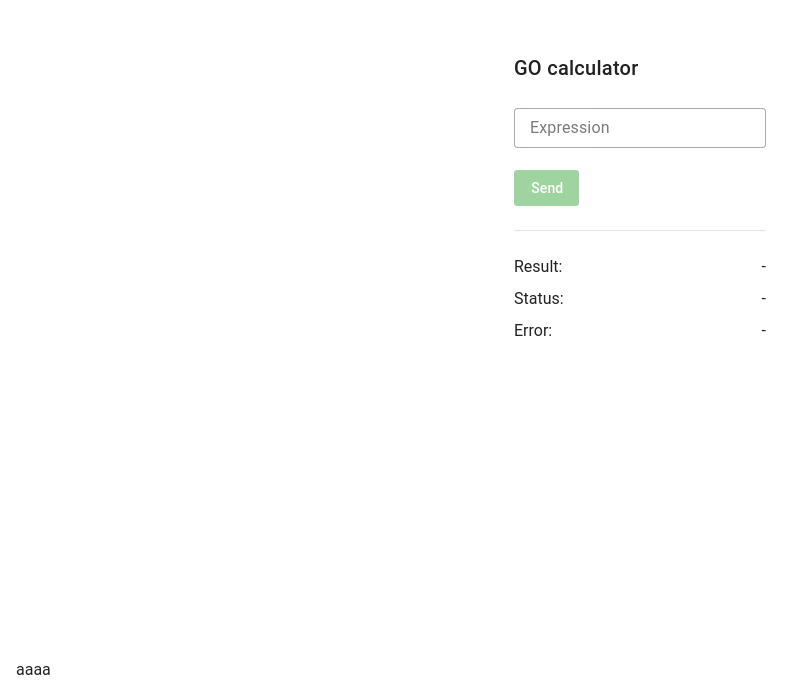
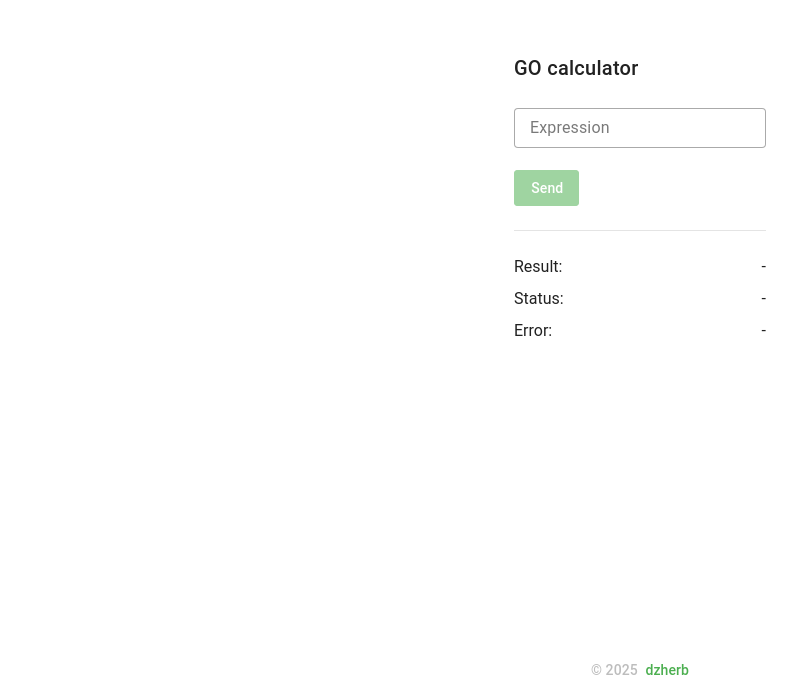
Before and after one commit to dzherb/go_calculator, a Vue app in the folder client/: page / in a window 1280 px wide. Shown: the part 110-800 px from the top of the page, without its empty margins (0-812 px from the left). Built offline with nearby package versions, Linux system fonts and the light colour scheme; no server answers.

Commit message:
add Dockerfile for client and update footer

```diff
--- a/client/src/components/AppFooter.vue
+++ b/client/src/components/AppFooter.vue
@@ -1,9 +1,15 @@
 <template>
-  <v-footer height="40" app>
-    aaaa
+  <v-footer height="40" app class="d-flex justify-center">
+    <span class="text-subtitle-2 text-grey-lighten-1">
+      &copy; 2025
+      <a
+        href="https://github.com/dzherb"
+        target="_blank"
+        class="ml-1 text-decoration-none text-green"
+      >dzherb</a>
+    </span>
   </v-footer>
 </template>
 
 <script setup>
-
 </script>
```
Also changed, not shown: 2 other files (tests, documents, lock files or other folders).
